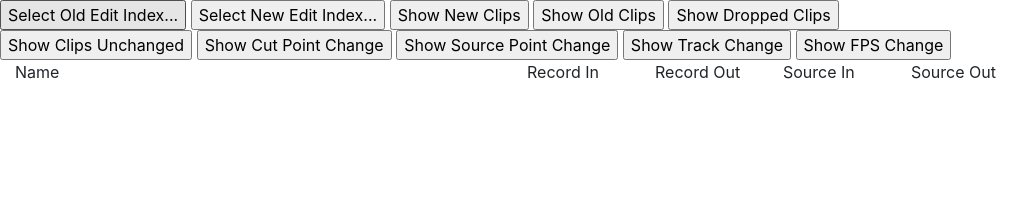
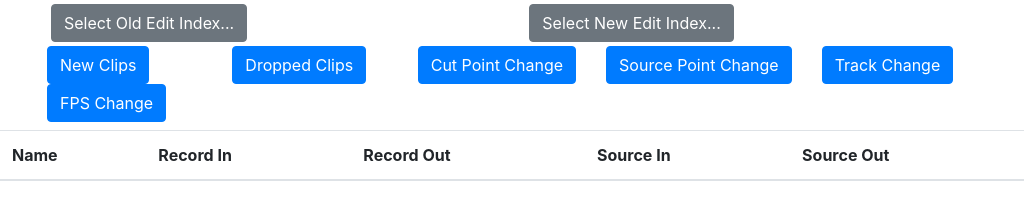
Before and after one commit to isVoid/EIKit, an Electron app: page src/index.html in a window 1024 px wide. Drawn offline with nearby package versions, Linux system fonts and the light colour scheme.

Commit message:
Revised UI

```diff
--- a/src/index.html
+++ b/src/index.html
@@ -6,38 +6,71 @@
     <meta http-equiv="X-UA-Compatible" content="ie=edge">
     <link rel="stylesheet" href="index.css">
     <link rel="stylesheet" href="../node_modules/bootstrap/dist/css/bootstrap.min.css">
-    <title>Document</title>
+    <title>EIKit</title>
 </head>
 <body>
-    <input type="button" value="Select Old Edit Index..." onclick="showOldEISelector()">
-    <input type="button" value="Select New Edit Index..." onclick="showNewEISelector()">
-    <input type="button" value="Show New Clips" onclick="computeNewClip()">
-    <input type="button" value="Show Old Clips" onclick="computeOldClip()">
-    <input type="button" value="Show Dropped Clips" onclick="computeDroppedClip()">
-    <input type="button" value="Show Clips Unchanged" onclick="computeUnchangedClips()">
-    <input type="button" value="Show Cut Point Change" onclick="computeCutPointChangeClips()">
-    <input type="button" value="Show Source Point Change" onclick="computeSourceChangedClip()">
-    <input type="button" value="Show Track Change" onclick="computeTrackChangedClip()">
-    <input type="button" value="Show FPS Change" onclick="computeFPSChangedClips">
+  <div id="ControlDiv" class="container">
+    <div class="row">
+      <div class="col">
+          <button type="button" class="btn btn-secondary m-1" onclick="showOldEISelector()">Select Old Edit Index...</button>
+      </div>
+      <div class="col">
+        {{ OldEITitle }}
+      </div>
+      <div class="col">
+          <button type="button" class="btn btn-secondary m-1" onclick="showNewEISelector()">Select New Edit Index...</button>
+      </div>
+      <div class="col">
+        {{ NewEITitle }}
+      </div>
+    </div>
 
-    <div name="ClipView" class="container-fluid">
-        <div class="row mb-1">
-            <div class="col-6">Name</div>
-            <div class="col">Record In</div>
-            <div class="col">Record Out</div>
-            <div class="col">Source In</div>
-            <div class="col">Source Out</div>
-        </div>
-        <div id="ClipChangeDiv">
-            <div class="row mb-1" v-for="C in CArr" v-cloak>
-                <div class="col-6 text-truncate">{{ C.Name }}</div>
-                <div class="col">{{C['Record In']}}</div>
-                <div class="col">{{C['Record Out']}}</div>
-                <div class="col">{{C['Source In']}}</div>
-                <div class="col">{{C['Source Out']}}</div>
-            </div>
-        </div>
+    <div class="row mb-2">
+      <div class="col">
+          <button type="button" class="btn btn-primary" class="btn btn-primary" onclick="computeNewClip()">New Clips</button>
+      </div>
+      <div class="col">
+          <input type="button" class="btn btn-primary" value="Dropped Clips" onclick="computeDroppedClip()">
+      </div>
+      <div class="col">
+          <input type="button" class="btn btn-primary" value="Cut Point Change" onclick="computeCutPointChangeClips()">
+      </div>
+      <div class="col">
+          <input type="button" class="btn btn-primary" value="Source Point Change" onclick="computeSourceChangedClip()">
+      </div>
+      <div class="col">
+          <input type="button" class="btn btn-primary" value="Track Change" onclick="computeTrackChangedClip()">
+      </div>
+      <div class="col">
+          <input type="button" class="btn btn-primary" value="FPS Change" onclick="computeFPSChangedClips()">
+      </div>
     </div>
+  </div>
+
+    <input type="button" hidden class="btn btn-primary" value="Show Old Clips" onclick="computeOldClip()">
+    <input type="button" hidden class="btn btn-primary" value="Show Clips Unchanged" onclick="computeUnchangedClips()">
+
+    <table id="ClipChangeDiv" class="table">
+      <thead>
+        <tr>
+          <th scope="col">Name</th>
+          <th scope="col">Record In</th>
+          <th scope="col">Record Out</th>
+          <th scope="col">Source In</th>
+          <th scope="col">Source Out</th>
+        </tr>
+      </thead>
+      <tbody>
+        <tr v-for="C in CArr" v-cloak>
+          <th scope="row">{{ C.Name }}</th>
+          <td>{{C['Record In']}}</td>
+          <td>{{C['Record Out']}}</td>
+          <td>{{C['Source In']}}</td>
+          <td>{{C['Source Out']}}</td>
+        </tr>
+      </tbody>
+    </table>
+
 
     <!-- Some Bootstrap voodoo -->
     <script>
--- a/src/index.js
+++ b/src/index.js
@@ -19,10 +19,21 @@ var clipVue = new Vue({
         CArr : []
     }
 })
+var controlVue = new Vue({
+  el : '#ControlDiv',
+  data : {
+      title : '',
+      NewEITitle : '',
+      OldEITitle : ''
+  }
+})
 
 function showOldEISelector() {
     oldEI = []
     ipcRenderer.send("openOldEISelector")
+    ipcRenderer.on("OldEITitleResponse", (event, params) => {
+      controlVue.OldEITitle = params
+    })
     ipcRenderer.on("OldEIResponse", (event, params) => {
         if (params['C'] == 'C' &&
             params['Name'] != 'Text')
@@ -33,6 +44,9 @@ function showOldEISelector() {
 function showNewEISelector() {
     newEI = []
     ipcRenderer.send("showNewEISelector")
+    ipcRenderer.on("NewEITitleResponse", (event, params) => {
+      controlVue.NewEITitle = params
+    })
     ipcRenderer.on("NewEIResponse", (event, params) => {
         if (params['C'] == 'C' &&
             params['Name'] != 'Text')
@@ -139,8 +153,7 @@ function computeUnchangedClips() {
         alert ('newEI is not selected')
         return
     }
-    // console.log(newEI)
-    // console.log(oldEI)
+
     clipsRemainUnchanged = []
     for (let i = 0; i < newEI.length; i++) {
         // console.log(newEI[i]['Record In'])
@@ -179,8 +192,6 @@ function computeCutPointChangeClips() {
         return
     }
 
-    // console.log(newEI)
-    // console.log(oldEI)
     clipsCutPointChanged = []
     for (let i = 0; i < newEI.length; i++) {
         // console.log(newEI[i]['Record In'])
@@ -189,10 +200,7 @@ function computeCutPointChangeClips() {
             if (oldEI[j].Name == newEI[i].Name &&
                 (oldEI[j]['Record In'] != newEI[i]['Record In'] ||
                 oldEI[j]['Record Out'] != newEI[i]['Record Out'])
-            )
-            {
-                console.log(oldEI[j])
-                console.log(newEI[i])
+            ){
                 cutChanged = true;
             }
         }
@@ -254,8 +262,7 @@ function computeTrackChangedClip() {
         alert ('newEI is not selected')
         return
     }
-    // console.log(newEI)
-    // console.log(oldEI)
+
     clipsTrackChanged = []
     for (let i = 0; i < newEI.length; i++) {
         // console.log(newEI[i]['Record In'])
```
Also changed, not shown: main.js (+21 -9 lines).
